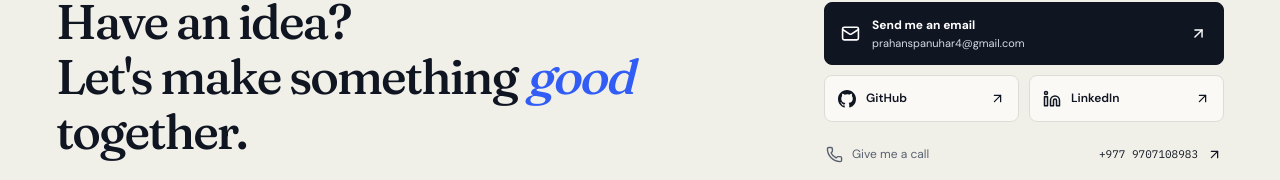
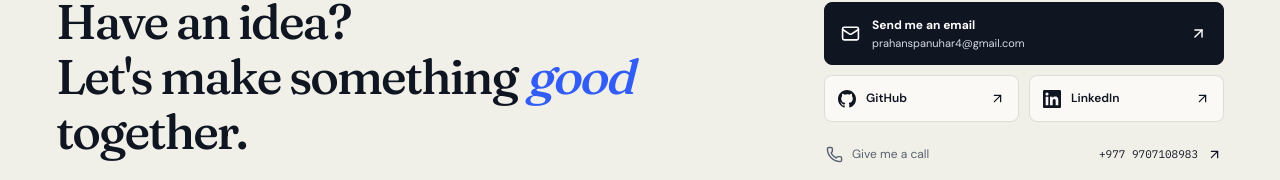
Before and after one commit to prahans/anurag-portfolio, a Next.js app: page / in a window 1280 px wide. Shown: the part 1479-1659 px from the top of the page. Built offline with nearby package versions, Linux system fonts and the light colour scheme.

Commit message:
fix(portfolio): use local LinkedIn icon and ignore generated lint artifacts

```diff
--- a/components/sections/Contact.tsx
+++ b/components/sections/Contact.tsx
@@ -1,4 +1,5 @@
-import { ArrowUpRight, Linkedin, Mail, Phone } from "lucide-react";
+import { ArrowUpRight, Mail, Phone } from "lucide-react";
+import { LinkedInIcon } from "@/components/ui/LinkedInIcon";
 import { GitHubIcon } from "@/components/ui/GitHubIcon";
 import { site } from "@/data/site";
 import { Reveal } from "@/components/ui/Reveal";
@@ -35,7 +36,7 @@
                   )}
                   {site.linkedin && (
                     <a className="contact-social-link" href={site.linkedin} target="_blank" rel="noopener noreferrer" aria-label="LinkedIn (opens in a new tab)">
-                      <Linkedin size={18} aria-hidden="true" />
+                      <LinkedInIcon size={18} />
                       <span>LinkedIn</span>
                       <ArrowUpRight size={15} aria-hidden="true" />
                     </a>
--- /dev/null
+++ b/components/ui/LinkedInIcon.tsx
@@ -0,0 +1,22 @@
+type LinkedInIconProps = {
+  size?: number;
+  className?: string;
+};
+
+// A local LinkedIn brand mark; lucide-react doesn't include brand icons.
+// The surrounding link supplies the accessible name.
+export function LinkedInIcon({ size = 20, className }: LinkedInIconProps) {
+  return (
+    <svg
+      width={size}
+      height={size}
+      viewBox="0 0 24 24"
+      fill="currentColor"
+      className={className}
+      aria-hidden="true"
+      focusable="false"
+    >
+      <path d="M20.447 20.452h-3.554v-5.569c0-1.328-.027-3.037-1.852-3.037-1.853 0-2.136 1.445-2.136 2.94v5.666H9.35V9h3.414v1.561h.049c.476-.9 1.637-1.85 3.37-1.85 3.601 0 4.267 2.37 4.267 5.455v6.286ZM5.337 7.433a2.062 2.062 0 1 1 0-4.124 2.062 2.062 0 0 1 0 4.124Zm1.782 13.019H3.555V9h3.564v11.452ZM22.225 0H1.771C.792 0 0 .774 0 1.729v20.542C0 23.227.792 24 1.771 24h20.451C23.2 24 24 23.227 24 22.271V1.729C24 .774 23.2 0 22.222 0h.003Z" />
+    </svg>
+  );
+}
--- a/eslint.config.mjs
+++ b/eslint.config.mjs
@@ -11,6 +11,7 @@
     ".next/**",
     "out/**",
     "build/**",
+    "artifacts/**",
     "next-env.d.ts",
   ]),
 ]);
```
Also changed, not shown: 1 other file (tests, documents, lock files or other folders).
